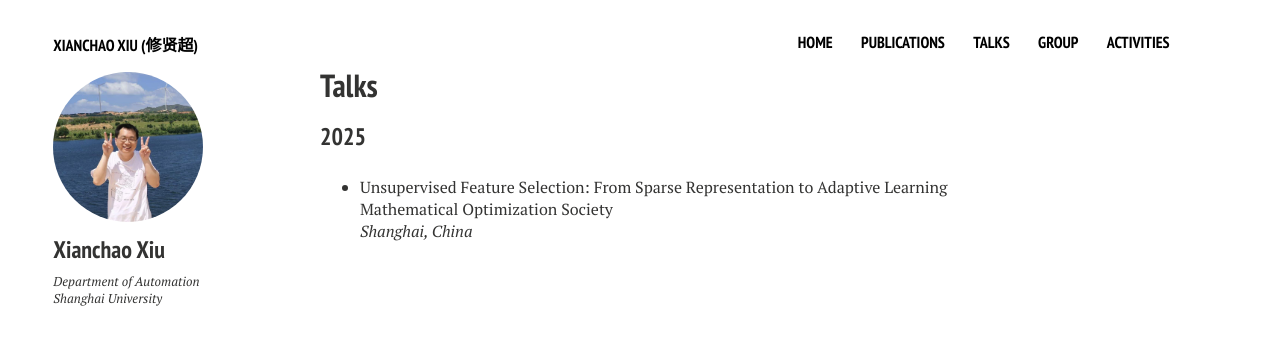
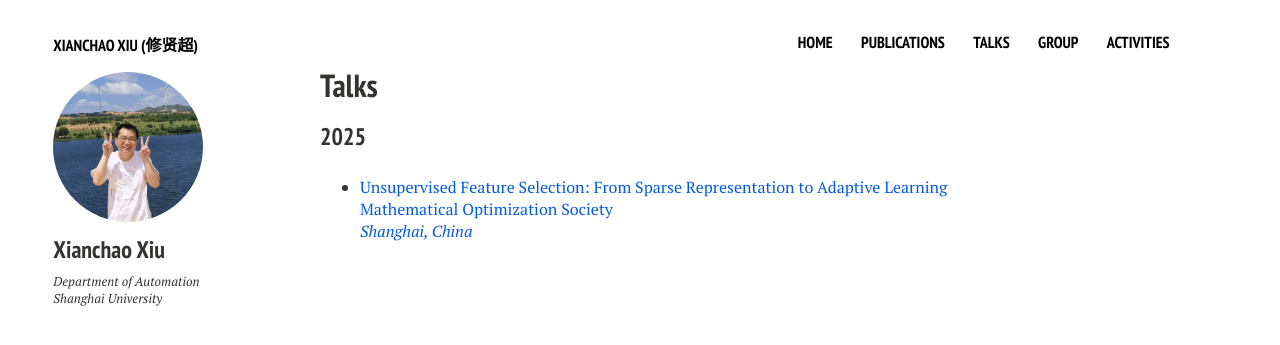
Before and after one commit to xianchaoxiu/xianchaoxiu.github.io, a Jekyll site: the page built from talks/index.md, in a window 1280 px wide. Shown: the top 345 px of the page. Built offline with Jekyll 4.4.1, drawn with Linux system fonts in a browser that asks for light colours; nearby versions of some CDN libraries.

Commit message:
Update index.md

```diff
--- a/talks/index.md
+++ b/talks/index.md
@@ -12,6 +12,6 @@ share: false
 
 ### 2025
 
-* Unsupervised Feature Selection: From Sparse Representation to Adaptive Learning<br>
+* <a href="../talks/2025-MOS.pdf" class="textlink" target="_blank"> Unsupervised Feature Selection: From Sparse Representation to Adaptive Learning <br>
 Mathematical Optimization Society <br>
 <i>Shanghai, China</i><br>
```
